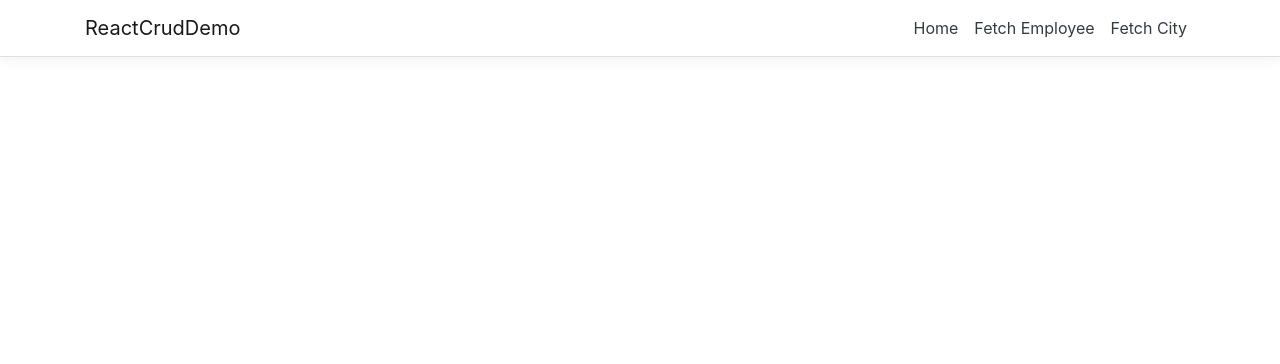
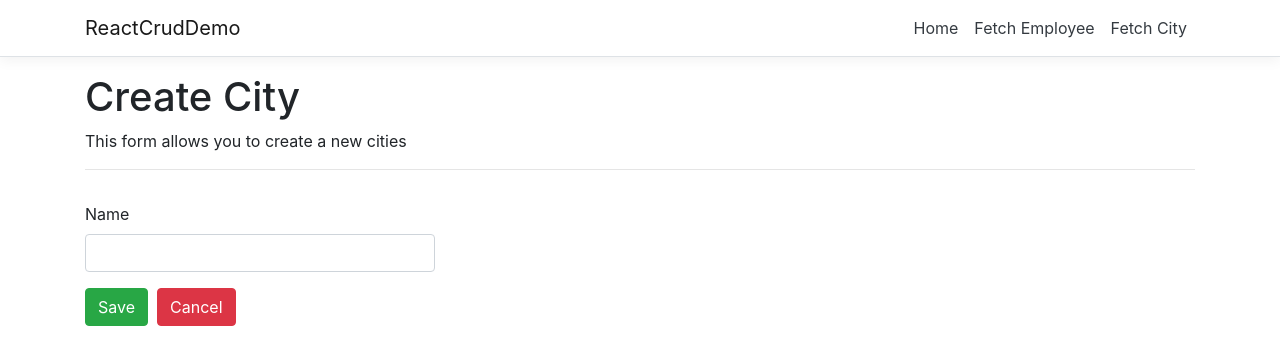
Before and after one commit to giuseppecrifaci98/reactcrud, a React (Create React App) app in the folder ClientApp/: page /addnewcity in a window 1280 px wide. Shown: the top 364 px of the page. Built offline with nearby package versions, Linux system fonts and the light colour scheme.

Commit message:
AddCityComponent

```diff
--- a/ClientApp/src/App.js
+++ b/ClientApp/src/App.js
@@ -5,6 +5,8 @@ import { Home } from './components/Home';
 import { FetchEmployee } from './components/Employee/FetchEmployee';
 import { AddEmployee } from './components/Employee/AddEmployee';
 import {FetchCity} from './components/city/FetchCity';
+import { AddCity } from './components/city/AddCity';
+
 import './custom.css'
 
 export default class App extends Component {
@@ -18,6 +20,8 @@ export default class App extends Component {
         <Route path='/addemployee' component={AddEmployee} />
         <Route path='/employee/edit/:empid' component={AddEmployee} />
         <Route path='/fetchcity' component={FetchCity} />
+        <Route path='/addnewcity' component={AddCity} />
+        <Route path='/city/edit/:cityid' component={AddCity} />
       </Layout>
     );
   }
--- a/ClientApp/src/components/Employee/AddEmployee.tsx
+++ b/ClientApp/src/components/Employee/AddEmployee.tsx
@@ -132,9 +132,9 @@ export class AddEmployee extends React.Component<RouteComponentProps<{}>, AddEmp
                         </select>
                     </div>
                 </div>
-                {this.state.checkExistUser == true ? <p className="text-danger">Utente che tenti di creare è gia presente.</p> : ''}
+                {this.state.checkExistUser == true ? <p className="text-danger">User you are trying to create is already present.</p> : ''}
                 <div className="form-group">
-                    <button type="submit" className="btn btn-success">Save</button>  &nbsp;
+                    <button type="submit" className="btn btn-success">{this.state.title=="Create Employee" ? "Save" : "Update" }</button>  &nbsp;
                     <button className="btn btn-danger" onClick={this.handleCancel}>Cancel</button>
                 </div >
             </form >
--- a/ClientApp/src/components/Employee/FetchEmployee.css
+++ /dev/null
@@ -1,8 +0,0 @@
-.icon-delete{
-    color:red;
-    font-size:20px;
-}
-.icon-details{
-    color:green;
-    font-size:20px;
-}
--- a/ClientApp/src/components/Employee/FetchEmployee.tsx
+++ b/ClientApp/src/components/Employee/FetchEmployee.tsx
@@ -5,7 +5,7 @@ import { FontAwesomeIcon } from '@fortawesome/react-fontawesome';
 import { faTrash } from '@fortawesome/free-solid-svg-icons';
 import { faInfoCircle } from '@fortawesome/free-solid-svg-icons';
 import { EmployeeData } from '../../class/EmployeeData';
-import './FetchEmployee.css';
+import '../../custom.css';
 
 
 interface FetchEmployeeDataState{
@@ -75,7 +75,7 @@ export class FetchEmployee extends React.Component<RouteComponentProps<{}>, Fetc
                     <th scope="col">Gender</th>
                     <th scope="col">Department</th>
                     <th scope="col">City</th>
-                    <th scope="col">Action</th>
+                    <th scope="col">Actions</th>
                 </tr>
             </thead>
             <tbody>
--- /dev/null
+++ b/ClientApp/src/components/city/AddCity.tsx
@@ -0,0 +1,107 @@
+import * as React from 'react';
+import {RouteComponentProps } from 'react-router';
+import { CityData } from '../../class/CityData';
+
+interface FetchCityDataState{
+    title:string;
+    cityList: CityData;
+    loading: boolean;
+    checkExistCity:boolean;
+}
+
+export class AddCity extends React.Component<RouteComponentProps<{}>, FetchCityDataState> {
+    constructor(props:RouteComponentProps<{}>){
+        super(props);
+         this.state = { title: "", loading: true, cityList: new CityData, checkExistCity:false };
+
+         var cityid = this.props.match.params["cityid"];
+
+         if(cityid>0){
+            fetch('api/City/Details/' + cityid)
+            .then(response => response.json() as Promise<CityData>)
+            .then(data => {
+                this.setState({ title: "Edit", loading: false, cityList: data });
+            });
+         }
+         else
+         this.state = { title: "Create City", loading: false, cityList: new CityData, checkExistCity:false };
+
+        // This binding is necessary to make "this" work in the callback
+        this.handleSave = this.handleSave.bind(this);
+        this.handleCancel = this.handleCancel.bind(this);
+
+    }
+
+    public render(){
+        let contents = this.state.loading ? <p><em>Loading...</em></p> : this.renderCreateForm();
+
+    return <div>
+        <h1>{this.state.title}</h1>
+    <p>This form allows you to create a new cities</p>
+        <hr />
+        {contents}
+    </div>;
+    }
+
+    private handleSave(event) {
+        event.preventDefault();
+        const data = new FormData(event.target);
+
+        // PUT request for Edit employee.
+        if (this.state.cityList.cityId) {
+            fetch('api/City/Edit', {
+                method: 'PUT',
+                body: data,
+            }).then(response => response.json())
+                .then((responseJson) => {
+                    this.props.history.push("/fetchcity");
+                });
+        }
+
+        // POST request for Add employee.
+        else {
+            fetch('api/City/Create', {
+                method: 'POST',
+                body: data,
+            }).then((response) => response.json())
+                .then((responseJson) => {
+                    if(responseJson==0)
+                    this.setState({checkExistCity: true});
+                    else{
+                        this.setState({checkExistCity: false});
+                    this.props.history.push("/fetchcity");
+                    }
+                })
+        }
+    }
+
+    private handleCancel(e) {
+        e.preventDefault();
+        this.props.history.push("/fetchcity");
+    }
+
+
+    private renderCreateForm() {
+        return (
+            <form onSubmit={this.handleSave} >
+                <div className="form-group row" >
+                    <input type="hidden" name="cityId" value={this.state.cityList.cityId} />
+                </div>
+                < div className="form-group row" >
+                    <label className=" control-label col-md-12" htmlFor="cityName">Name</label>
+                    <div className="col-md-4">
+                        <input className="form-control" type="text" name="cityName" defaultValue={this.state.cityList.cityName} required />
+                    </div>
+                </div>
+
+                {this.state.checkExistCity == true ? <p className="text-danger">The city you are trying to add already exists.</p> : ''}
+
+                <div className="form-group">
+                    <button type="submit" className="btn btn-success">{this.state.title=="Create City" ? "Save" : "Update" }</button>  &nbsp;
+                    <button className="btn btn-danger" onClick={this.handleCancel}>Cancel</button>
+                </div>
+            </form >
+        )
+    }
+
+}
--- a/ClientApp/src/components/city/FetchCity.tsx
+++ b/ClientApp/src/components/city/FetchCity.tsx
@@ -5,7 +5,7 @@ import { FontAwesomeIcon } from '@fortawesome/react-fontawesome';
 import { faTrash } from '@fortawesome/free-solid-svg-icons';
 import { faInfoCircle } from '@fortawesome/free-solid-svg-icons';
 import { CityData } from '../../class/CityData';
-
+import '../../custom.css';
 
 interface FetchCityDataState{
     cityList: CityData[];
@@ -69,9 +69,9 @@ export class FetchCity extends React.Component<RouteComponentProps<{}>, FetchCit
             return <table className='table table-striped'>
                 <thead>
                     <tr>
-                        <th scope="col">CityId</th>
+                        <th scope="col">City Id</th>
                         <th scope="col">City Name</th>
-                        <th scope="col">Action</th>
+                        <th scope="col">Actions</th>
                     </tr>
                 </thead>
                 <tbody>
--- a/ClientApp/src/custom.css
+++ b/ClientApp/src/custom.css
@@ -12,3 +12,12 @@ code {
   background-color: #1b6ec2;
   border-color: #1861ac;
 }
+
+.icon-delete{
+  color:red;
+  font-size:20px;
+}
+.icon-details{
+  color:green;
+  font-size:20px;
+}
```
